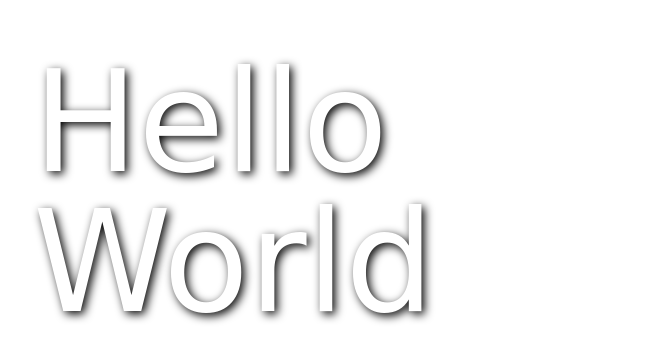
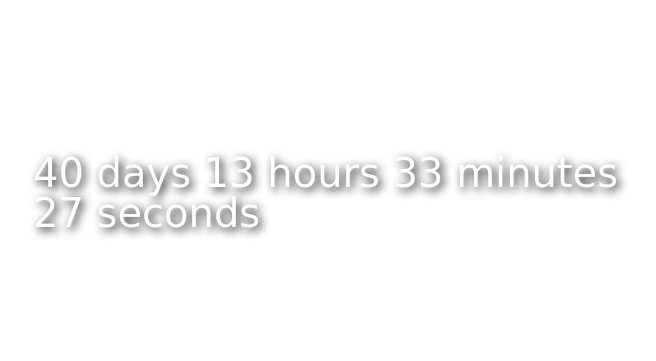
Before and after one commit to pa-bishkek/jslessons, a website: page l6/index.html in a window 1280 px wide. Shown: the part 207-568 px from the top of the page, without its empty margins (287-943 px from the left). Drawn offline with nearby package versions, Linux system fonts and the light colour scheme; a web font is replaced by a local one.

Commit message:
printTimer

```diff
--- a/l6/index.css
+++ b/l6/index.css
@@ -12,7 +12,7 @@ body {
 
 .date {
     color: #fff;
-    font-size: 140px;
+    font-size: 40px;
     position: absolute;
     top: 50%;
     left: 50%;
--- a/l6/index.js
+++ b/l6/index.js
@@ -8,12 +8,6 @@ function get1Header() {
     return h;
 }
 
-function printTimer() {
-    console.log("Hello!");
-}
-
-// 15 days 20 hours 15 munutes 24 seconds
-//
 function leftNY() {
     var now = new Date();
     var ny = new Date(2019, 0);
@@ -39,6 +33,12 @@ function leftNY() {
     );
 }
 
-console.log(leftNY());
+function printTimer() {
+    var h = get1Header();
+    var befo_left = leftNY();
+    h.innerText = befo_left;
+}
+
+console.log(printTimer());
 
 // printTimer();
```
